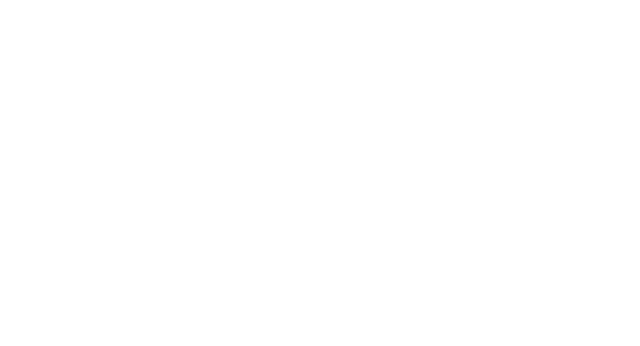
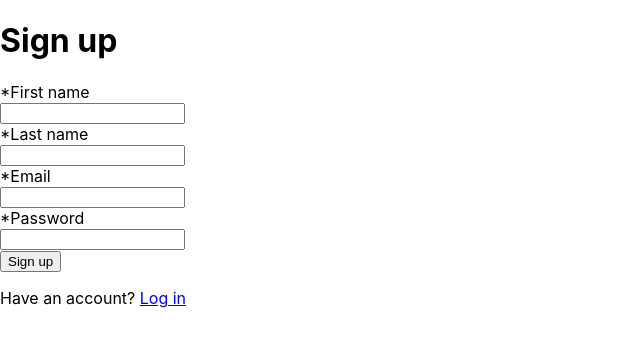
Before and after one commit to William-Kingery/Bulls-Bears, a React (Create React App) app in the folder client/: page /signup in a window 1280 px wide. Before the commit this address had no page. Shown: the top 346 px of the page, without its empty margins (0-640 px from the left). Built offline with nearby package versions, Linux system fonts and the light colour scheme.

Commit message:
singup, login Successfully tested on client side

```diff
--- a/client/src/App.js
+++ b/client/src/App.js
@@ -1,5 +1,7 @@
 import { BrowserRouter, Routes, Route } from "react-router-dom";
-import Login from './pages/Login/Login'
+import Home from "./pages/Home/Home";
+import Login from './pages/Login/Login';
+import Signup from "./pages/Signup/Signup";
 import './App.scss';
 
 function App() {
@@ -7,8 +9,9 @@ function App() {
     <div className="app">
 			<BrowserRouter>
 				<Routes>
-					{/* <Route path="/" element={<Home />} /> */}
+					<Route path="/" element={<Home />} />
 					<Route path="/login" element={<Login />} />
+					<Route path="/signup" element={<Signup />} />
 				</Routes>
 			</BrowserRouter>
 		</div>
--- a/client/src/components/Signin/Signin.js
+++ b/client/src/components/Signin/Signin.js
@@ -0,0 +1,24 @@
+import "./Signin.scss";
+
+const Signin = ({ label, name, type, required }) => {
+    return (
+        <div className="field">
+            <div>
+                <span className="field__required">{required ? "*" : ""}</span>
+                <label htmlFor={name} className="field__label">
+                    {label}
+                </label>
+            </div>
+
+            <input
+                type={type}
+                id={name}
+                name={name}
+                className="field__input"
+                required={required}
+            />
+        </div>
+    );
+}
+
+export default Signin
--- a/client/src/pages/Home/Home.js
+++ b/client/src/pages/Home/Home.js
@@ -0,0 +1,13 @@
+import axios from "axios";
+import { useState } from "react";
+import { useNavigate, Link } from "react-router-dom";
+
+const Home = () => {
+    return (
+        <div>
+            this is home
+        </div>
+    );
+}
+
+export default Home;
--- a/client/src/pages/Login/Login.js
+++ b/client/src/pages/Login/Login.js
@@ -0,0 +1,45 @@
+import axios from "axios";
+import { useState } from "react";
+import { useNavigate, Link } from "react-router-dom";
+import Signin from '../../components/Signin/Signin'
+import './Login.scss'
+
+const Login = () => {
+   const [error, setError] = useState("");
+   const navigate = useNavigate();
+
+   const handleSubmit = async (event) => {
+       event.preventDefault();
+       try {
+           const response = await axios.post(
+               "http://localhost:8080/user/login",
+               {
+                   email: event.target.email.value,
+                   password: event.target.password.value,
+               }
+           );
+           console.log(response.data);
+           sessionStorage.setItem("token", response.data.token);
+           navigate("/");
+       } catch (error) {
+           setError("Something went wrong", error);
+       }
+   };
+
+   return (
+       <main className="login-page">
+           <form className="login" onSubmit={handleSubmit}>
+               <h1 className="login__title">Log in</h1>
+               <Signin type="text" name="email" label="Email" />
+               <Signin type="password" name="password" label="Password" />
+               <button className="login__button">Log in</button>
+               {error && <div className="login__message">{error}</div>}
+           </form>
+           <p>
+               Need an account? <Link to="/signup">Sign up</Link>
+           </p>
+       </main>
+   );
+}
+
+export default Login
--- a/client/src/pages/Signup/Signup.js
+++ b/client/src/pages/Signup/Signup.js
@@ -0,0 +1,77 @@
+import axios from "axios";
+import { useState } from "react";
+import { Link } from "react-router-dom";
+import Signin from "../../components/Signin/Signin";
+
+const Signup = () => {
+    const [error, setError] = useState("");
+    const [success, setSuccess] = useState(false);
+
+    const handleSubmit = async (event) => {
+        event.preventDefault();
+        try {
+            const response = await axios.post(
+                "http://localhost:8080/user/register",
+                {
+                    email: event.target.email.value,
+                    password: event.target.password.value,
+                    first_name: event.target.first_name.value,
+                    last_name: event.target.last_name.value,
+                }
+            );
+            if (response) {
+                setSuccess(true);
+                setError("");
+                event.target.reset();
+            }
+
+        } catch (err) {
+            console.log(err.response.data);
+            setError(err.response.data);
+            setSuccess(false);
+            console.log(err);
+        }
+    };
+
+    return (
+        <main className="signup-page">
+            <form className="signup" onSubmit={handleSubmit}>
+                <h1 className="signup__title">Sign up</h1>
+                <Signin
+                    type="text"
+                    name="first_name"
+                    label="First name"
+                    required={true}
+                />
+                <Signin
+                    type="text"
+                    name="last_name"
+                    label="Last name"
+                    required="true"
+                />
+                <Signin
+                    type="email"
+                    name="email"
+                    label="Email"
+                    required={true}
+                />
+                <Signin
+                    type="password"
+                    name="password"
+                    label="Password"
+                    required={true}
+                />
+
+                <button className="signup__button">Sign up</button>
+
+                {success && <div className="signup__message">Signed up!</div>}
+                {error && <div className="signup__message">{error}</div>}
+            </form>
+            <p>
+                Have an account? <Link to="/login">Log in</Link>
+            </p>
+        </main>
+    );
+}
+
+export default Signup;
```
Also changed, not shown: 1 other file (tests, documents, lock files or other folders).
